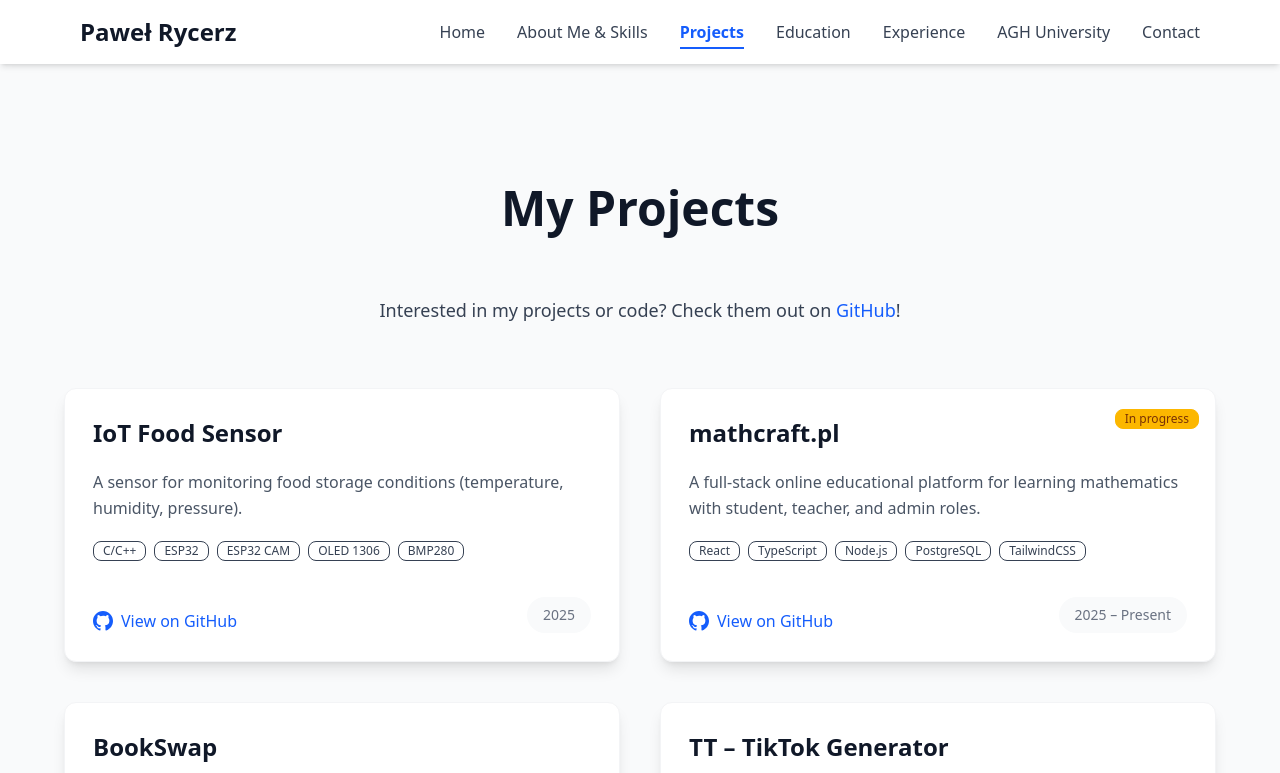
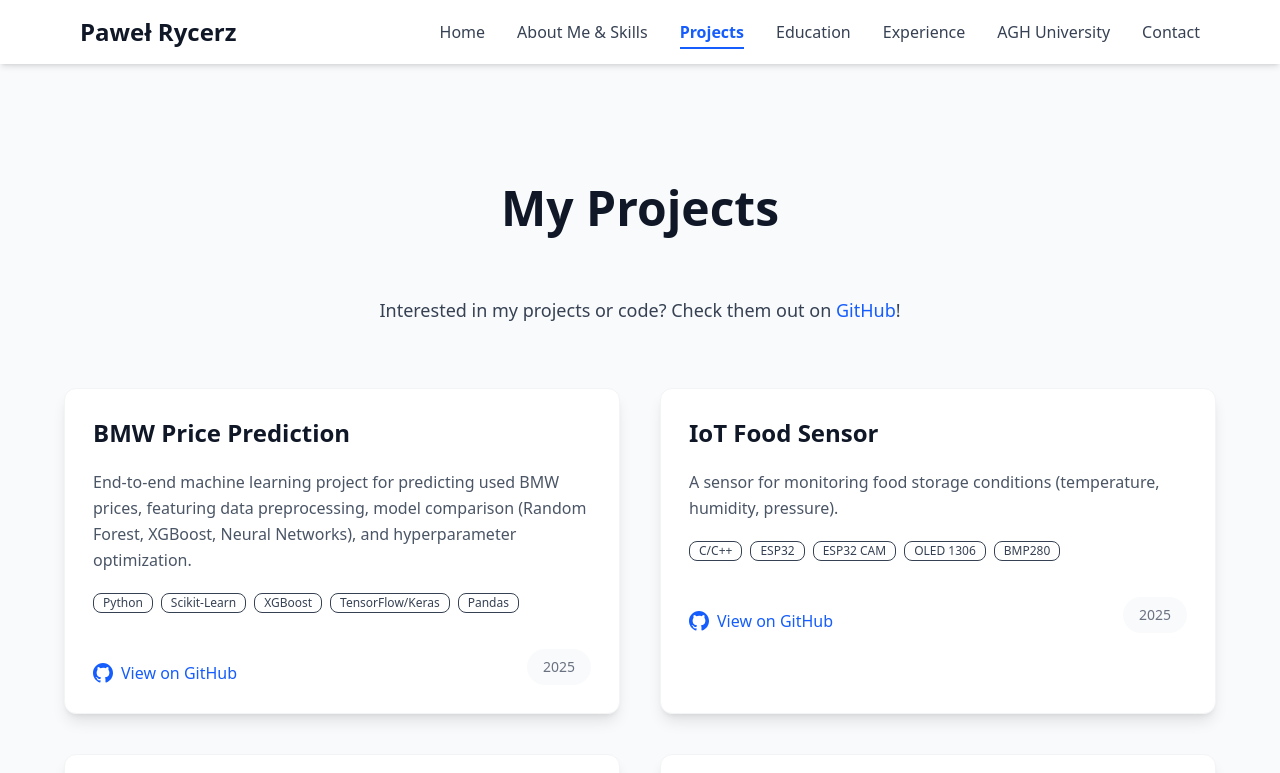
Before and after one commit to paewlr31/pawel, a React (Vite) app: page /projects in a window 1280 px wide. Shown: the top 773 px of the page. Built offline with nearby package versions, Linux system fonts and the light colour scheme.

Commit message:
BMW + photo update

```diff
--- a/src/pages/Home.tsx
+++ b/src/pages/Home.tsx
@@ -63,12 +63,12 @@
 
 
           {/* Zdjęcie profilowe */}
-          <div className="mt-16 max-w-lg mx-auto">
+          <div className="mt-16 w-48 md:w-56 mx-auto">
             <div className="overflow-hidden rounded-2xl border-8 border-white shadow-2xl">
               <img
                 src={profilePic}
                 alt="Paweł Rycerz"
-                className="w-full h-full object-cover"
+                className="w-full object-cover"
               />
             </div>
           </div>
--- a/src/pages/Projects.tsx
+++ b/src/pages/Projects.tsx
@@ -4,6 +4,15 @@
 
 export default function Projects() {
   const projects = [
+     {
+      title: "BMW Price Prediction",
+      type: "Machine Learning",
+      technologies: ["Python", "Scikit-Learn", "XGBoost", "TensorFlow/Keras", "Pandas"],
+      description: "End-to-end machine learning project for predicting used BMW prices, featuring data preprocessing, model comparison (Random Forest, XGBoost, Neural Networks), and hyperparameter optimization.",
+      githubLink: "https://github.com/paewlr31/bmw-price-prediction",
+      date: "2025",
+      inProgress: false,
+    },
     {
       title: "IoT Food Sensor",
       type: "Internet of Things",
```
